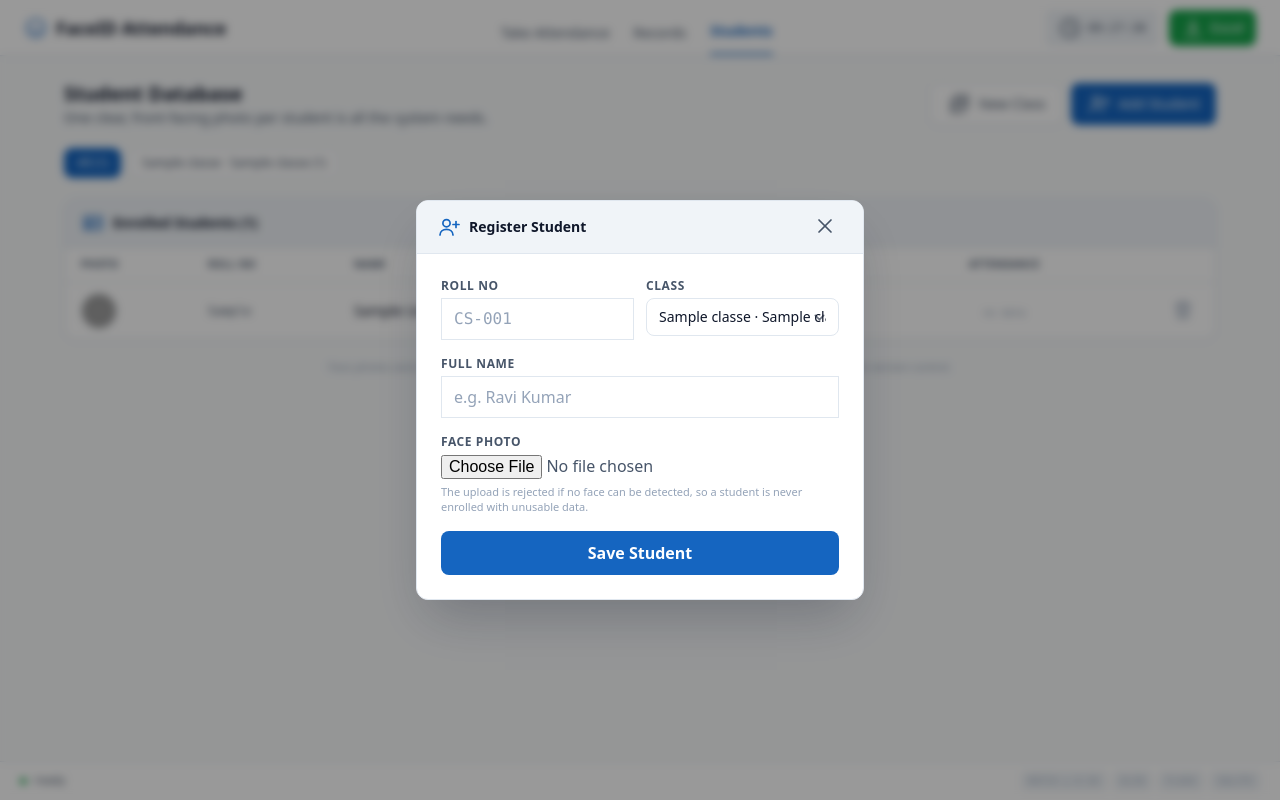
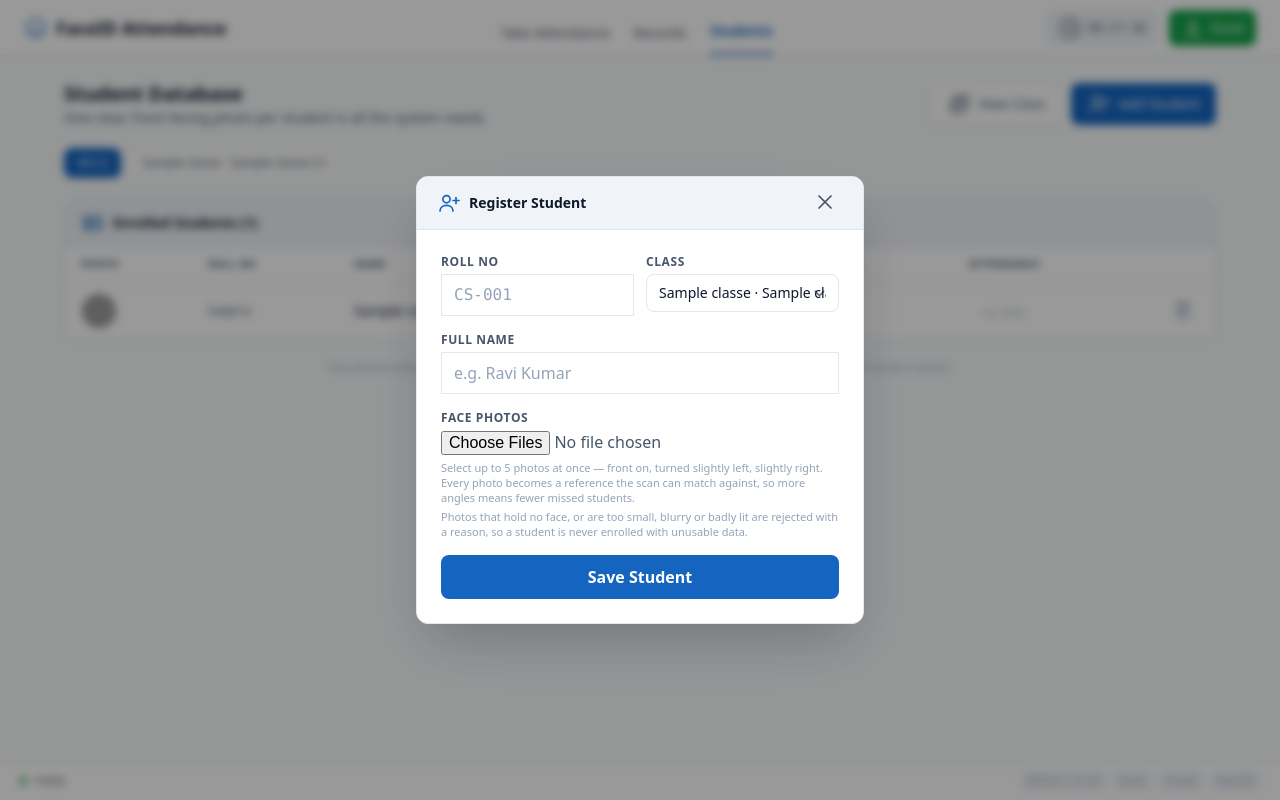
Before and after one commit to Omgupta78/minor-project, a Flask app: page /students_page in a window 1280 px wide, after a click on "Add Student". Run offline with Flask 3, Linux system fonts and the light colour scheme; tables that the repository leaves empty hold one stand-in row (values such as "Sample post"); data that the repository does not hold is empty; some libraries are stand-ins or nearby versions; grey boxes are pictures that could not be loaded.

Commit message:
Let the enrolment form take several photos
The file input is now multi-select, and the hint explains what to shoot
(front on, slightly left, slightly right) and that unusable photos are
rejected with a reason.

```diff
--- a/templates/students_page.html
+++ b/templates/students_page.html
@@ -171,10 +171,11 @@
         <input id="s-name" type="text" name="student_name" required placeholder="e.g. Ravi Kumar" class="w-full border-bdr rounded-lg px-3 py-2 text-sm focus:ring-primary focus:border-primary"/>
       </div>
       <div>
-        <label for="s-photo" class="block text-xs font-semibold text-txt-m uppercase tracking-wider mb-1">Face Photo</label>
-        <input id="s-photo" type="file" name="student_photo" accept="image/*,.heic,.heif" required
+        <label for="s-photo" class="block text-xs font-semibold text-txt-m uppercase tracking-wider mb-1">Face Photos</label>
+        <input id="s-photo" type="file" name="student_photo" accept="image/*,.heic,.heif" multiple required
                class="w-full text-sm text-txt-m file:mr-4 file:py-2 file:px-4 file:rounded-lg file:border-0 file:text-sm file:font-semibold file:bg-primary-light file:text-primary hover:file:bg-blue-100 cursor-pointer"/>
-        <p class="text-[11px] text-txt-f mt-1.5">The upload is rejected if no face can be detected, so a student is never enrolled with unusable data.</p>
+        <p class="text-[11px] text-txt-f mt-1.5">Select up to 5 photos at once &mdash; front on, turned slightly left, slightly right. Every photo becomes a reference the scan can match against, so more angles means fewer missed students.</p>
+        <p class="text-[11px] text-txt-f mt-1">Photos that hold no face, or are too small, blurry or badly lit are rejected with a reason, so a student is never enrolled with unusable data.</p>
       </div>
       <button type="submit" class="w-full bg-primary hover:bg-blue-700 text-white font-semibold py-2.5 rounded-lg transition-colors">Save Student</button>
     </form>
```
